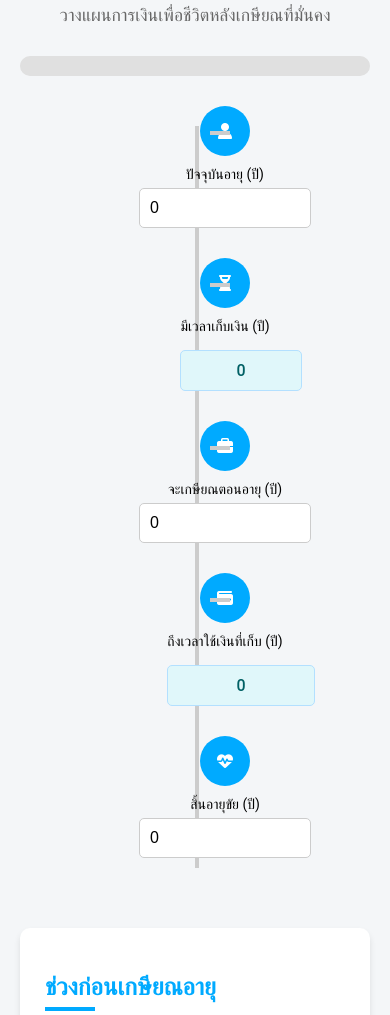
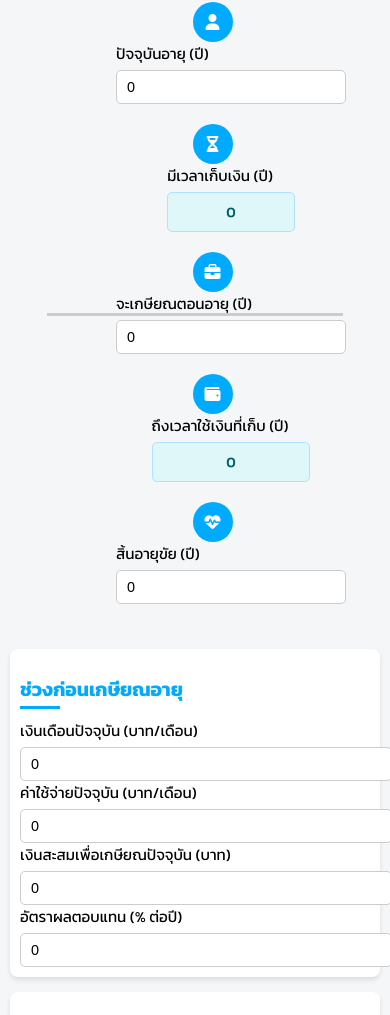
Before and after one commit to PhillipInvestorCenter/RetirementCalculator, a plain HTML site: page index.html in a window 390 px wide. Shown: the part 193-1208 px from the top of the page. Drawn offline with Linux system fonts and the light colour scheme.

Commit message:
Update styles.css

```diff
--- a/styles.css
+++ b/styles.css
@@ -1,6 +1,6 @@
 /* Google Fonts and Base Styles */
 body {
-  font-family: 'Roboto', sans-serif;
+  font-family: 'Kanit', sans-serif;
   background-color: #f4f6f8;
   margin: 0;
   padding: 0;
@@ -8,23 +8,23 @@ body {
 
 .container {
   max-width: 1000px;
-  margin: 40px auto;
-  padding: 20px;
+  margin: 20px auto;
+  padding: 10px;
 }
 
 header {
   text-align: center;
-  margin-bottom: 30px;
+  margin-bottom: 15px;
 }
 
 header h1 {
-  font-size: 2.5rem;
+  font-size: 2.5rem; /* Increased font size */
   color: #333333;
-  margin-bottom: 10px;
+  margin-bottom: 5px;
 }
 
 header p {
-  font-size: 1.1rem;
+  font-size: 1.2rem; /* Increased font size */
   color: #666666;
 }
 
@@ -34,7 +34,7 @@ header p {
   background-color: #e0e0e0;
   border-radius: 25px;
   overflow: hidden;
-  margin-bottom: 30px;
+  margin-bottom: 20px;
   height: 20px;
 }
 
@@ -51,7 +51,7 @@ header p {
   justify-content: space-between;
   align-items: center;
   position: relative;
-  margin-bottom: 40px;
+  margin-bottom: 25px;
   flex-wrap: wrap;
 }
 
@@ -61,7 +61,7 @@ header p {
   top: 50%;
   left: 10%;
   right: 10%;
-  height: 4px;
+  height: 3px;
   background-color: #cccccc;
   z-index: -1;
 }
@@ -72,14 +72,14 @@ header p {
   align-items: center;
   width: 18%;
   position: relative;
-  margin-bottom: 20px;
+  margin-bottom: 15px;
 }
 
 .icon {
   background-color: #00aaff;
   color: white;
-  width: 50px;
-  height: 50px;
+  width: 50px; /* Increased size */
+  height: 50px; /* Increased size */
   border-radius: 50%;
   display: flex;
   align-items: center;
@@ -98,18 +98,18 @@ header p {
 
 .input-group label {
   margin-bottom: 5px;
-  font-size: 14px;
+  font-size: 1.1rem; /* Increased font size */
   display: block;
 }
 
 .input-group input {
   width: 100%;
-  max-width: 150px;
+  max-width: 160px; /* Increased width to accommodate larger font */
   margin: 0 auto;
-  padding: 10px;
+  padding: 12px 15px; /* Increased padding */
   border: 1px solid #cccccc;
   border-radius: 5px;
-  font-size: 16px;
+  font-size: 1rem; /* Increased font size */
   transition: border-color 0.3s ease;
 }
 
@@ -121,20 +121,20 @@ header p {
 
 .calculated-value {
   display: inline-block;
-  padding: 10px 15px;
+  padding: 12px 15px; /* Increased padding */
   background-color: #e0f7fa;
   color: #006064;
   border: 1px solid #b3e0ff;
   border-radius: 5px;
   font-weight: 500;
-  font-size: 16px;
+  font-size: 1rem; /* Increased font size */
   width: 100%;
   text-align: center;
 }
 
 .error-message {
   color: #d32f2f;
-  font-size: 0.875rem;
+  font-size: 0.85rem; /* Slight increase for better readability */
   margin-top: 5px;
   display: none;
 }
@@ -142,40 +142,41 @@ header p {
 /* Card Styles */
 .card {
   background-color: #ffffff;
-  border-radius: 10px;
-  box-shadow: 0 4px 6px rgba(0, 0, 0, 0.1);
-  padding: 25px;
-  margin-bottom: 20px;
+  border-radius: 8px;
+  box-shadow: 0 3px 5px rgba(0, 0, 0, 0.1);
+  padding: 20px; /* Increased padding */
+  margin-bottom: 15px;
 }
 
 .card h2 {
-  font-size: 1.5rem;
+  font-size: 1.6rem; /* Increased font size */
   color: #00aaff;
-  margin-bottom: 20px;
+  margin-bottom: 15px;
   position: relative;
 }
 
 .card h2::after {
   content: '';
   position: absolute;
-  width: 50px;
-  height: 4px;
+  width: 40px;
+  height: 3px;
   background-color: #00aaff;
-  bottom: -10px;
+  bottom: -5px;
   left: 0;
 }
 
 /* Button Styles */
 button {
   width: 100%;
-  padding: 15px;
+  padding: 15px; /* Increased padding */
   background-color: #00aaff;
   color: #ffffff;
-  font-size: 1.1rem;
+  font-size: 1.1rem; /* Increased font size */
   border: none;
   border-radius: 5px;
   cursor: pointer;
   transition: background-color 0.3s ease;
+  margin-top: 10px;
 }
 
 button:hover {
@@ -194,18 +195,19 @@ button:focus {
 
 .card.results {
   background-color: #ffffff;
-  border-radius: 10px;
-  box-shadow: 0 4px 6px rgba(0, 0, 0, 0.1);
-  padding: 25px;
+  border-radius: 8px;
+  box-shadow: 0 3px 5px rgba(0, 0, 0, 0.1);
+  padding: 20px; /* Increased padding */
 }
 
 .card.results h2 {
+  font-size: 1.6rem; /* Increased font size */
   color: #28a745;
-  margin-bottom: 20px;
+  margin-bottom: 15px;
 }
 
 #detailedResults p {
-  font-size: 1rem;
+  font-size: 1rem; /* Increased font size */
   color: #555555;
   margin: 10px 0;
 }
@@ -223,9 +225,15 @@ button:focus {
   background-color: #e65c00;
 }
 
+/* Animations */
 @keyframes fadeIn {
   from { opacity: 0; }
   to { opacity: 1; }
+}
+
+@keyframes fadeOut {
+  from { opacity: 1; }
+  to { opacity: 0; }
 }
 
 /* Hidden Class */
@@ -233,7 +241,36 @@ button:focus {
   display: none;
 }
 
-/* Responsive Design */
+/* Responsive Design Enhancements */
+
+/* Medium Devices (Tablets, 768px and below) */
+@media (max-width: 992px) {
+  .timeline {
+    flex-direction: row;
+    justify-content: space-around;
+  }
+
+  .milestone {
+    width: 22%;
+  }
+
+  .input-group label {
+    font-size: 1rem;
+  }
+
+  .input-group input {
+    max-width: 140px;
+    padding: 10px 12px;
+    font-size: 0.95rem;
+  }
+
+  .calculated-value {
+    padding: 10px 12px;
+    font-size: 0.95rem;
+  }
+}
+
+/* Small Devices (Phones, 768px and below) */
 @media (max-width: 768px) {
   .timeline {
     flex-direction: column;
@@ -242,40 +279,94 @@ button:focus {
 
   .milestone {
     width: 100%;
-    margin-bottom: 30px;
+    margin-bottom: 20px;
     position: relative;
-    padding-left: 30px;
+    padding-left: 25px;
+    display: flex;
+    align-items: center;
   }
 
-  .timeline::before {
-    top: 20px;
-    left: 50%;
-    right: auto;
-    width: 4px;
-    height: calc(100% - 40px);
+  .milestone .icon {
+    margin-right: 15px;
+    margin-bottom: 0;
   }
 
-  .milestone::after {
-    content: '';
-    position: absolute;
-    top: 25px;
-    left: 50%;
-    width: 20px;
-    height: 4px;
-    background-color: #cccccc;
+  .input-group {
+    text-align: left;
   }
 
-  .milestone:last-child::after {
-    display: none;
+  .input-group label {
+    font-size: 1rem;
+  }
+
+  .input-group input {
+    max-width: 100%;
+    padding: 10px 12px;
+    font-size: 0.95rem;
   }
 
   .calculated-value {
-    width: 100%;
-    margin-top: 10px;
+    padding: 10px 12px;
+    font-size: 0.95rem;
   }
 
-  .input-group.calculated {
-    flex-direction: column;
-    align-items: flex-start;
+  .card {
+    padding: 15px;
+  }
+
+  .card h2 {
+    font-size: 1.4rem;
+  }
+
+  button {
+    padding: 12px;
+    font-size: 1rem;
   }
 }
+
+/* Extra Small Devices (Portrait Phones, 480px and below) */
+@media (max-width: 480px) {
+  header h1 {
+    font-size: 2rem;
+  }
+
+  header p {
+    font-size: 1rem;
+  }
+
+  .milestone .icon {
+    width: 40px;
+    height: 40px;
+  }
+
+  .input-group label {
+    font-size: 0.95rem;
+  }
+
+  .input-group input {
+    padding: 8px 10px;
+    font-size: 0.9rem;
+  }
+
+  .calculated-value {
+    padding: 8px 10px;
+    font-size: 0.9rem;
+  }
+
+  .card {
+    padding: 10px;
+  }
+
+  .card h2 {
+    font-size: 1.2rem;
+  }
+
+  button {
+    padding: 10px;
+    font-size: 0.95rem;
+  }
+
+  #detailedResults p {
+    font-size: 0.95rem;
+  }
+}
```
